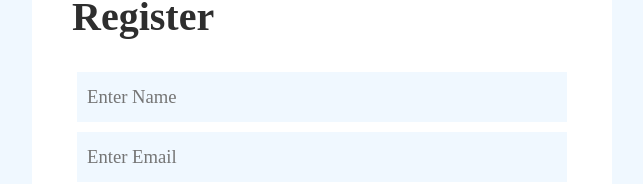
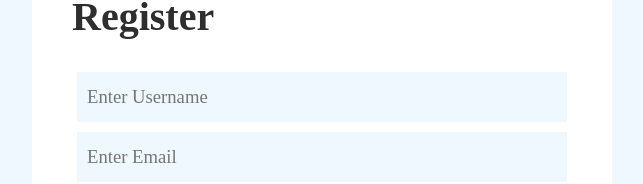
Before and after one commit to ogal7/penguinz, a React (Create React App) app in the folder menta/client/: page /register in a window 1280 px wide. Shown: the part 134-318 px from the top of the page, without its empty margins (318-961 px from the left). Built offline with nearby package versions, Linux system fonts and the light colour scheme; a web font is replaced by a local one.

Commit message:
changed name to username

```diff
--- a/menta/client/src/components/Register.js
+++ b/menta/client/src/components/Register.js
@@ -62,7 +62,7 @@ class Register extends Component {
 	        				<input
 	        				  onChange={this.onChange}
 			                  value={this.state.name}
-			                  placeholder="Enter Name"
+			                  placeholder="Enter Username"
 			                  error={errors.name}
 			                  id="name"
 			                  type="text"
--- a/menta/client/src/components/dashboard/Dashboard.js
+++ b/menta/client/src/components/dashboard/Dashboard.js
@@ -29,6 +29,7 @@ return (
     );
   }
 }
+
 Dashboard.propTypes = {
   logoutUser: PropTypes.func.isRequired,
   auth: PropTypes.object.isRequired
@@ -36,6 +37,7 @@ Dashboard.propTypes = {
 const mapStateToProps = state => ({
   auth: state.auth
 });
+
 export default connect(
   mapStateToProps,
   { logoutUser }
```
